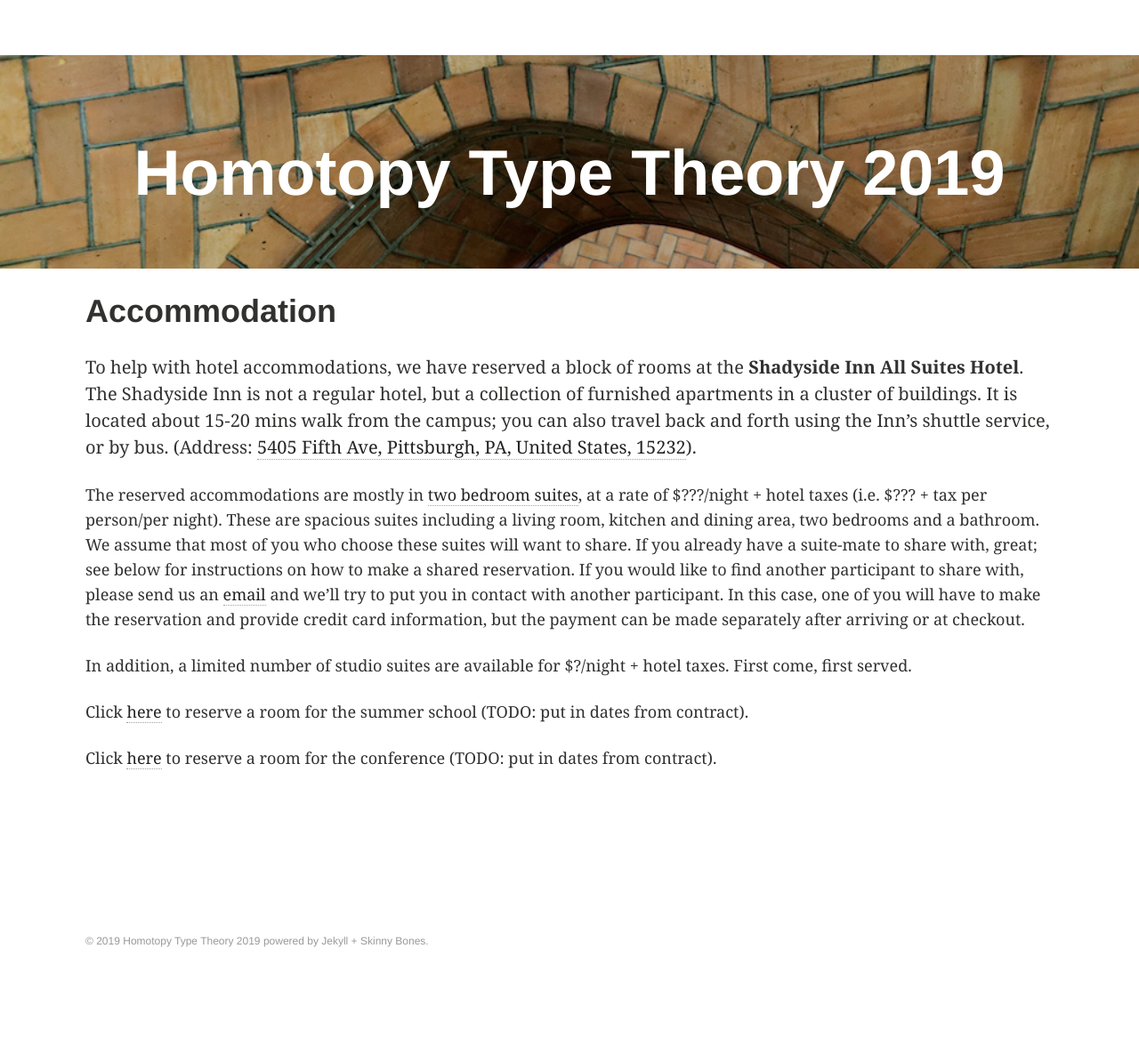
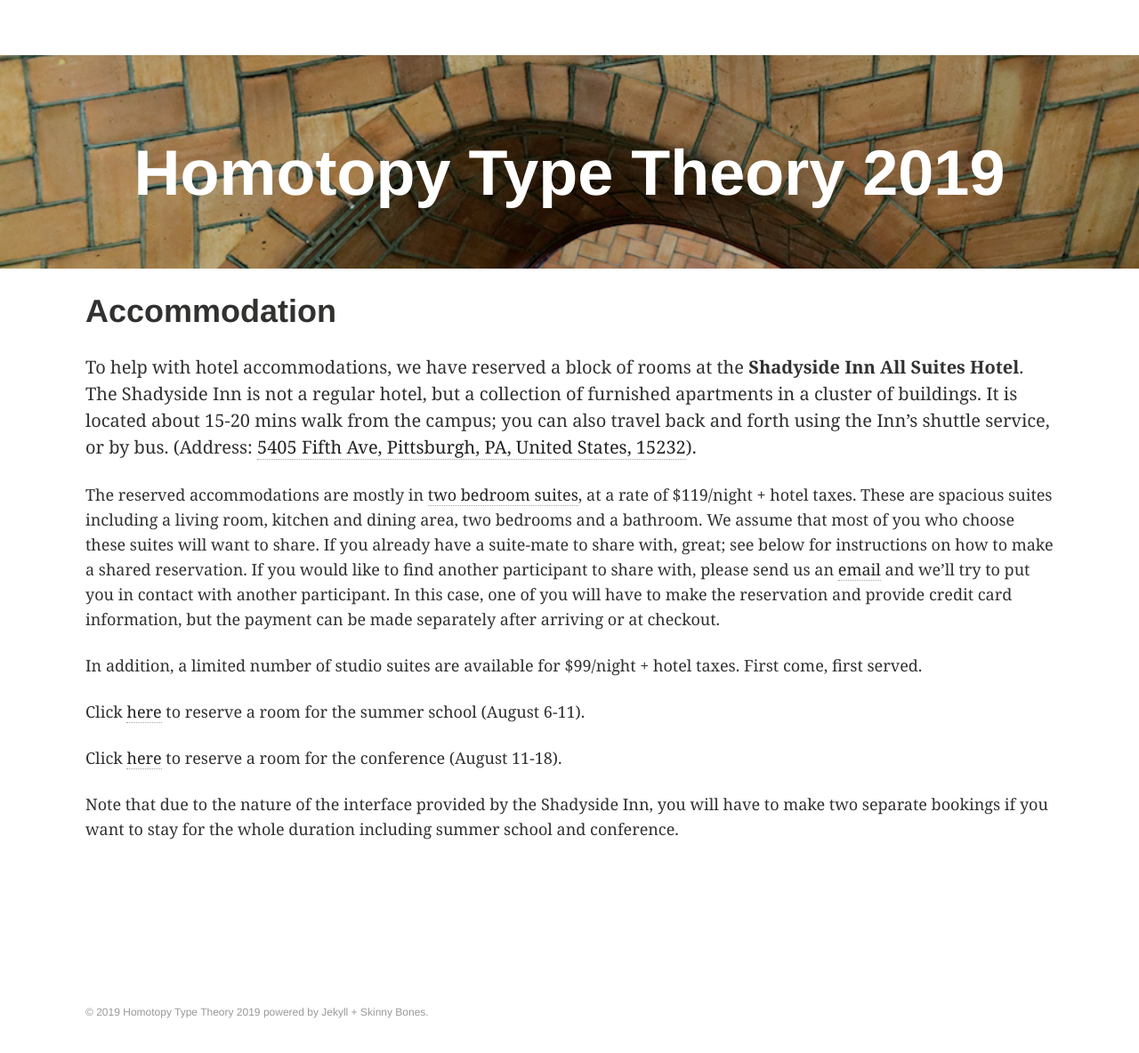
Before and after one commit to HoTT/HoTT-2019, a Jekyll site: the page built from accommodation.md, in a window 1280 px wide, cut to the strip 130-1354 px from the top of the page. Shown: the top 1184 px of the strip at 89% size. Built offline with Jekyll 4.4.1, drawn with Linux system fonts in a browser that asks for light colours; before the commit the page ends 1274 px from its top, so only the background shows below that.

Commit message:
edits in accommodation.md

```diff
--- a/accommodation.md
+++ b/accommodation.md
@@ -13,21 +13,25 @@ Pittsburgh, PA, United States, 15232](https://maps.google.com/?q=5405+Fifth+Ave,
 
 The reserved accommodations are mostly in [two bedroom
 suites](http://www.shadysideinn.com/hotel-suites/two-bedroom-suite/), at a rate
-of $???/night + hotel taxes (i.e. $??? + tax per person/per night). These are
-spacious suites including a living room, kitchen and dining area, two bedrooms
-and a bathroom. We assume that most of you who choose these suites will want to
-share. If you already have a suite-mate to share with, great; see below for
-instructions on how to make a shared reservation. If you would like to find
-another participant to share with, please send us an
-[email](hott2019conference@gmail.com) and we'll try to put you in contact with
-another participant. In this case, one of you will have to make the reservation
-and provide credit card information, but the payment can be made separately
-after arriving or at checkout.
+of $119/night + hotel taxes. These are spacious suites including a living room,
+kitchen and dining area, two bedrooms and a bathroom. We assume that most of you
+who choose these suites will want to share. If you already have a suite-mate to
+share with, great; see below for instructions on how to make a shared
+reservation. If you would like to find another participant to share with, please
+send us an [email](mailto:hott2019conference@gmail.com) and we'll try to put you
+in contact with another participant. In this case, one of you will have to make
+the reservation and provide credit card information, but the payment can be made
+separately after arriving or at checkout.
 
-In addition, a limited number of studio suites are available for $?/night + hotel taxes. First come, first served.
+In addition, a limited number of studio suites are available for $99/night +
+hotel taxes. First come, first served.
 
 Click [here](http://www.shadysideinn.com/pro/cmu-philosophy-hott-summer-school/)
-to reserve a room for the summer school (TODO: put in dates from contract).
+to reserve a room for the summer school (August 6-11).
 
 Click [here](http://www.shadysideinn.com/pro/cmu-international-conference-hott/)
-to reserve a room for the conference (TODO: put in dates from contract).
+to reserve a room for the conference (August 11-18).
+
+Note that due to the nature of the interface provided by the Shadyside Inn, you
+will have to make two separate bookings if you want to stay for the whole
+duration including summer school and conference.
```
